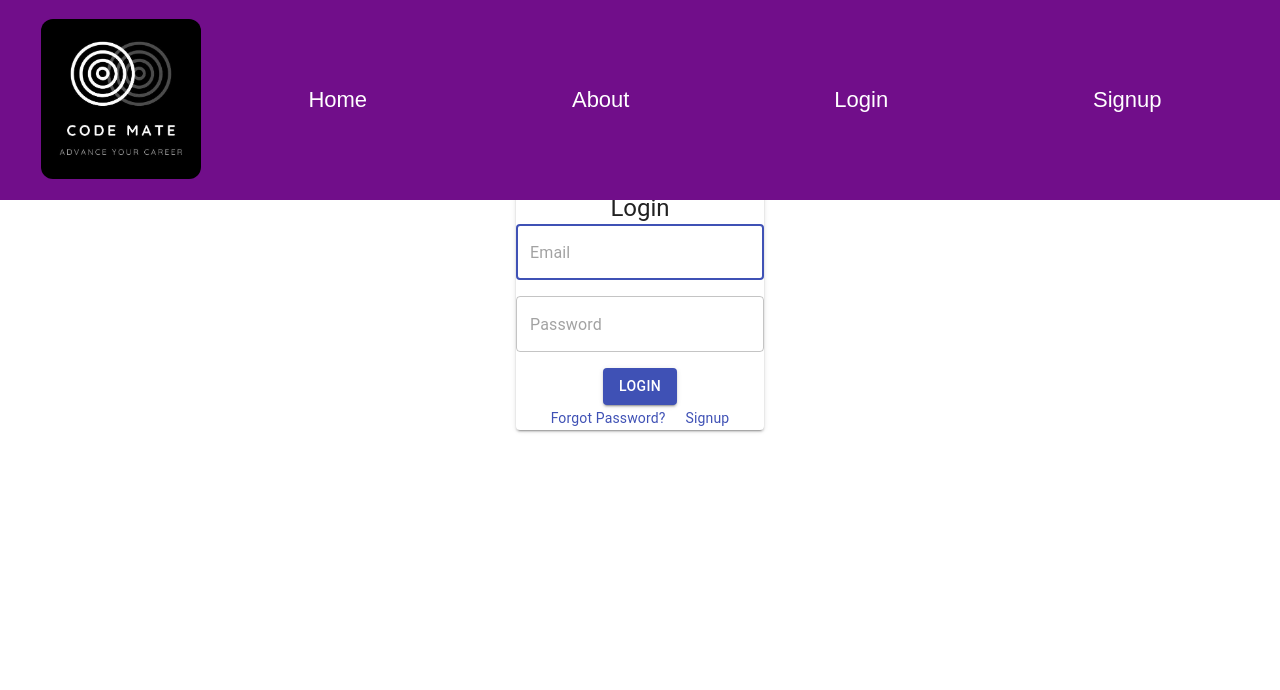
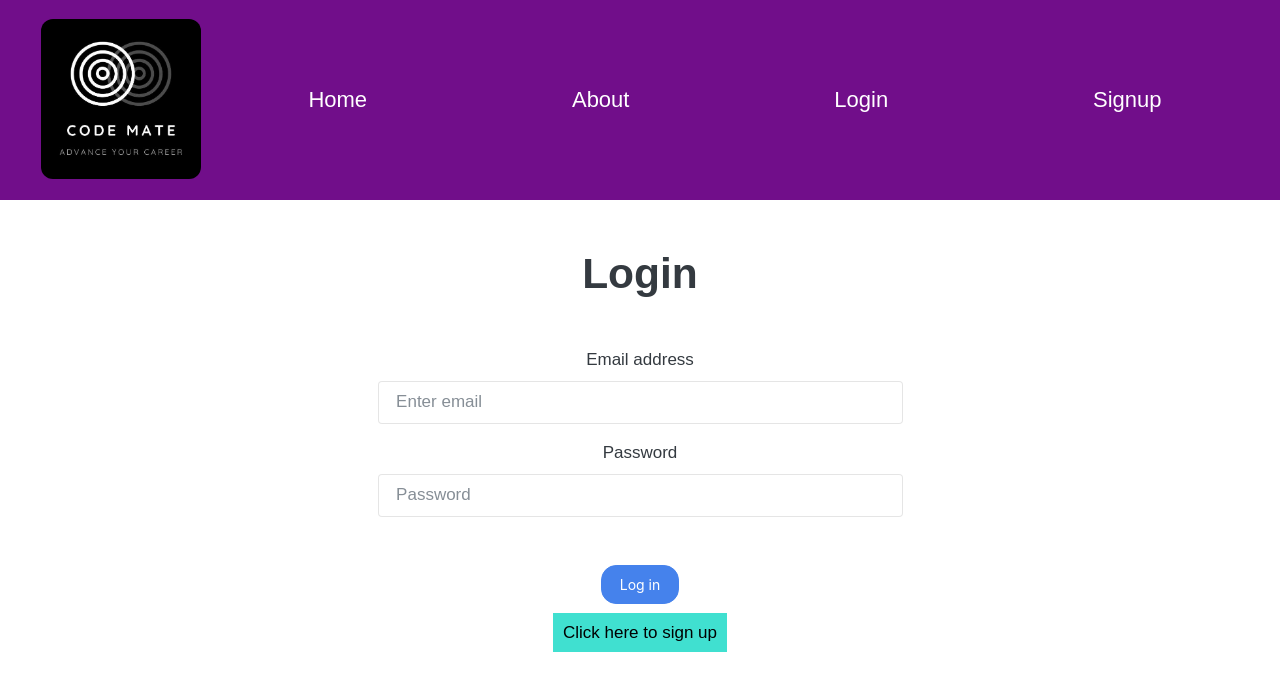
Before and after one commit to Karem1986/Buddy_Code, a React (Create React App) app: page /login in a window 1280 px wide. Shown: the top 690 px of the page. Built offline with nearby package versions, Linux system fonts and the light colour scheme.

Commit message:
fixed login form behaviour-show calendar if login

```diff
--- a/src/components/UserReviews.js
+++ b/src/components/UserReviews.js
@@ -47,13 +47,6 @@ export default function UserReview(props) {
     Transition: Fade,
   });
 
-  const handleClick = (Transition) => () => {
-    setState({
-      open: true,
-      Transition,
-    });
-  };
-
   const handleClose = () => {
     setState({
       ...state,
--- a/src/pages/Buddies/index.js
+++ b/src/pages/Buddies/index.js
@@ -1,6 +1,6 @@
 import React, { useEffect, useState } from "react";
 import DevProfiles from "../../components/DevProfiles";
-import { Box, Grid, Paper, Snackbar, Button, Slide } from "@material-ui/core";
+import { Box, Grid, Paper } from "@material-ui/core";
 import axios from "axios";
 import { useStyles } from "./styles"
 
--- a/src/pages/Buddies/styles.js
+++ b/src/pages/Buddies/styles.js
@@ -17,7 +17,6 @@
 // );
 
 import { makeStyles, createStyles } from "@material-ui/core/styles";
-import { green } from "@material-ui/core/colors";
 
 export const useStyles = makeStyles((theme) =>
   createStyles({
--- a/src/pages/Calendar/index.js
+++ b/src/pages/Calendar/index.js
@@ -15,7 +15,7 @@ export default function BookSession() {
 
   //useEffect will only run when the state changes:
  useEffect(() => {
-   //Check if logged in, if not=> login page
+   //Check if logged in to show calendar, if not=> login page
    if(!token) {
     history.push('/login')
   }
@@ -25,6 +25,7 @@ export default function BookSession() {
  if(loading) {
    return "Loading"
  }
+
   return (
     <div>
       <h2 className="h2-book-session">
@@ -35,5 +36,5 @@ export default function BookSession() {
         value={currentDate}
       />
     </div>
-  );
+  )
 }
--- a/src/pages/Login/index.js
+++ b/src/pages/Login/index.js
@@ -1,17 +1,9 @@
-//Login page
-import React, { useState } from "react";
-//Material UI
-import {
-  Button,
-  TextField,
-  Grid,
-  Paper,
-  Typography,
-  Link,
-  Snackbar,
-} from "@material-ui/core";
-import { useStyles } from "./styles";
-import { useHistory } from "react-router-dom";
+import React, { useState, useEffect } from "react";
+import Container from "react-bootstrap/Container"
+import Button from "react-bootstrap/Button"
+import Form from "react-bootstrap/Form"
+import { Col } from "react-bootstrap"
+import { useHistory, Link } from "react-router-dom";
 //Redux
 import { login } from "../../Redux/actions";
 import { useDispatch } from "react-redux";
@@ -19,7 +11,6 @@ import { useDispatch } from "react-redux";
 export default function Login() {
   //Redux
   const dispatch = useDispatch();
-  const classes = useStyles();
   //Link to signup:
   const history = useHistory();
   const toSignup = () => {
@@ -41,100 +32,146 @@ export default function Login() {
     setPassword("");
 
     setLoggedIn(true);
-    // store fake access token for Redux
-
+    // store fake access token for Redux:
     dispatch(login("ImaFakeTOKEN"));
   }
+  useEffect(() => {
+    if (loggedIn) {
+        history.push("/code_session")
+    }
+}, [loggedIn, history])
 
-  function onChange(event, set_Function) {
-    set_Function(event.target.value);
-  }
 
   return (
-    <div>
-    <div> <Snackbar
-        anchorOrigin={{
-          vertical: 'top',
-          horizontal: 'right',
-        }}
-        open={loggedIn}
-        autoHideDuration={3000}
-        onClose={()=>setLoggedIn(false)}
-        message=' Your form was submitted successfully'
-      /></div>
-        <Grid container spacing={0} justify="center" direction="row">
-          <Grid item>
-            <Grid
-              container
-              direction="column"
-              justify="center"
-              spacing={2}
-              className={classes.loginForm}
-            >
-              <Paper
-                variant="elevation"
-                elevation={2}
-                className="login-background"
-              >
-                <Grid item>
-                  <Typography component="h1" variant="h5">
-                    Login
-                  </Typography>
-                </Grid>
-                <Grid item>
-                  <form onSubmit={submitForm}>
-                    <Grid container direction="column" spacing={2}>
-                      <Grid item>
-                        <TextField
+    <Container>
+            <Form as={Col} md={{ span: 6, offset: 3 }} className="mt-5">
+                <h1 className="mt-5 mb-5">Login</h1>
+                <Form.Group controlId="formBasicEmail">
+                    <Form.Label>Email address</Form.Label>
+                    <Form.Control
+                        value={email}
+                        onChange={(event) => setEmail(event.target.value)}
                         type="email"
-                          placeholder="Email"
-                          fullWidth
-                          name="email"
-                          variant="outlined"
-                          value={email}
-                          onChange={(event) => onChange(event, setEmail)}
+                        placeholder="Enter email"
                         required
-                          autoFocus
                     />
-                      </Grid>
-                      <Grid item>
-                        <TextField
+                </Form.Group>
+
+                <Form.Group controlId="formBasicPassword">
+                    <Form.Label>Password</Form.Label>
+                    <Form.Control
+                        value={password}
+                        onChange={(event) => setPassword(event.target.value)}
                         type="password"
                         placeholder="Password"
-                          fullWidth
-                          name="password"
-                          variant="outlined"
-                          value={password}
-                          onChange={(event) => onChange(event, setPassword)}
                         required
                     />
-                      </Grid>
-                      <Grid item>
+                </Form.Group>
+                <Form.Group className="mt-5">
                     <Button
-                          variant="contained"
-                          color="primary"
+                        variant="primary"
                         type="submit"
-                          className="button-block"
+                        onClick={submitForm}
                     >
-                          LOGIN
+                        Log in
                     </Button>
-                      </Grid>
-                    </Grid>
-                  </form>
-                </Grid>
-                <Grid item>
-                  <Link href="#" variant="body2">
-                    Forgot Password?
+                </Form.Group>
+                <Link
+                    to="/signup"
+                    style={{
+                        textAlign: "center",
+                        backgroundColor: "Turquoise",
+                        color: "black",
+                    }}
+                >
+                    Click here to sign up
                 </Link>
-                  <Link onClick={toSignup} variant="body2">
-                    Signup
-                  </Link>
-                </Grid>
-              </Paper>
-            </Grid>
-          </Grid>
-        </Grid>
-      </div>
+            </Form>
+        </Container>
+    // <div>
+    // <div> <Snackbar
+    //     anchorOrigin={{
+    //       vertical: 'top',
+    //       horizontal: 'right',
+    //     }}
+    //     open={loggedIn}
+    //     autoHideDuration={3000}
+    //     onClose={()=>setLoggedIn(false)}
+    //     message=' Your form was submitted successfully'
+    //   /></div>
+    //     <Grid container spacing={0} justify="center" direction="row">
+    //       <Grid item>
+    //         <Grid
+    //           container
+    //           direction="column"
+    //           justify="center"
+    //           spacing={2}
+    //           className={classes.loginForm}
+    //         >
+    //           <Paper
+    //             variant="elevation"
+    //             elevation={2}
+    //             className="login-background"
+    //           >
+    //             <Grid item>
+    //               <Typography component="h1" variant="h5">
+    //                 Login
+    //               </Typography>
+    //             </Grid>
+    //             <Grid item>
+    //               <form onSubmit={submitForm}>
+    //                 <Grid container direction="column" spacing={2}>
+    //                   <Grid item>
+    //                     <TextField
+    //                       type="email"
+    //                       placeholder="Email"
+    //                       fullWidth
+    //                       name="email"
+    //                       variant="outlined"
+    //                       value={email}
+    //                       onChange={(event) => onChange(event, setEmail)}
+    //                       required
+    //                       autoFocus
+    //                     />
+    //                   </Grid>import Container from "react-bootstrap/Container"
+    //                   <Grid item>
+    //                     <TextField
+    //                       type="password"
+    //                       placeholder="Password"
+    //                       fullWidth
+    //                       name="password"
+    //                       variant="outlined"
+    //                       value={password}
+    //                       onChange={(event) => onChange(event, setPassword)}
+    //                       required
+    //                     />
+    //                   </Grid>
+    //                   <Grid item>
+    //                     <Button
+    //                       variant="contained"
+    //                       color="primary"
+    //                       type="submit"
+    //                       className="button-block"
+    //                     >
+    //                       LOGIN
+    //                     </Button>
+    //                   </Grid>
+    //                 </Grid>
+    //               </form>
+    //             </Grid>
+    //             <Grid item>
+    //               <Link href="#" variant="body2">
+    //                 Forgot Password?
+    //               </Link>
+    //               <Link onClick={toSignup} variant="body2">
+    //                 Signup
+    //               </Link>
+    //             </Grid>
+    //           </Paper>
+    //         </Grid>
+    //       </Grid>
+    //     </Grid>
+    //   </div>
 
   );
 }
--- a/src/pages/Signup/index.js
+++ b/src/pages/Signup/index.js
@@ -13,7 +13,6 @@ import {
   Link,
 } from "@material-ui/core";
 import { useStyles } from "./styles";
-import LockOutlinedIcon from "@material-ui/icons/LockOutlined";
 import Container from "@material-ui/core/Container";
 //Redux state to store user signup details
 import { login } from "../../Redux/actions";
```
Lines whose indentation alone changed are shown as unchanged.
